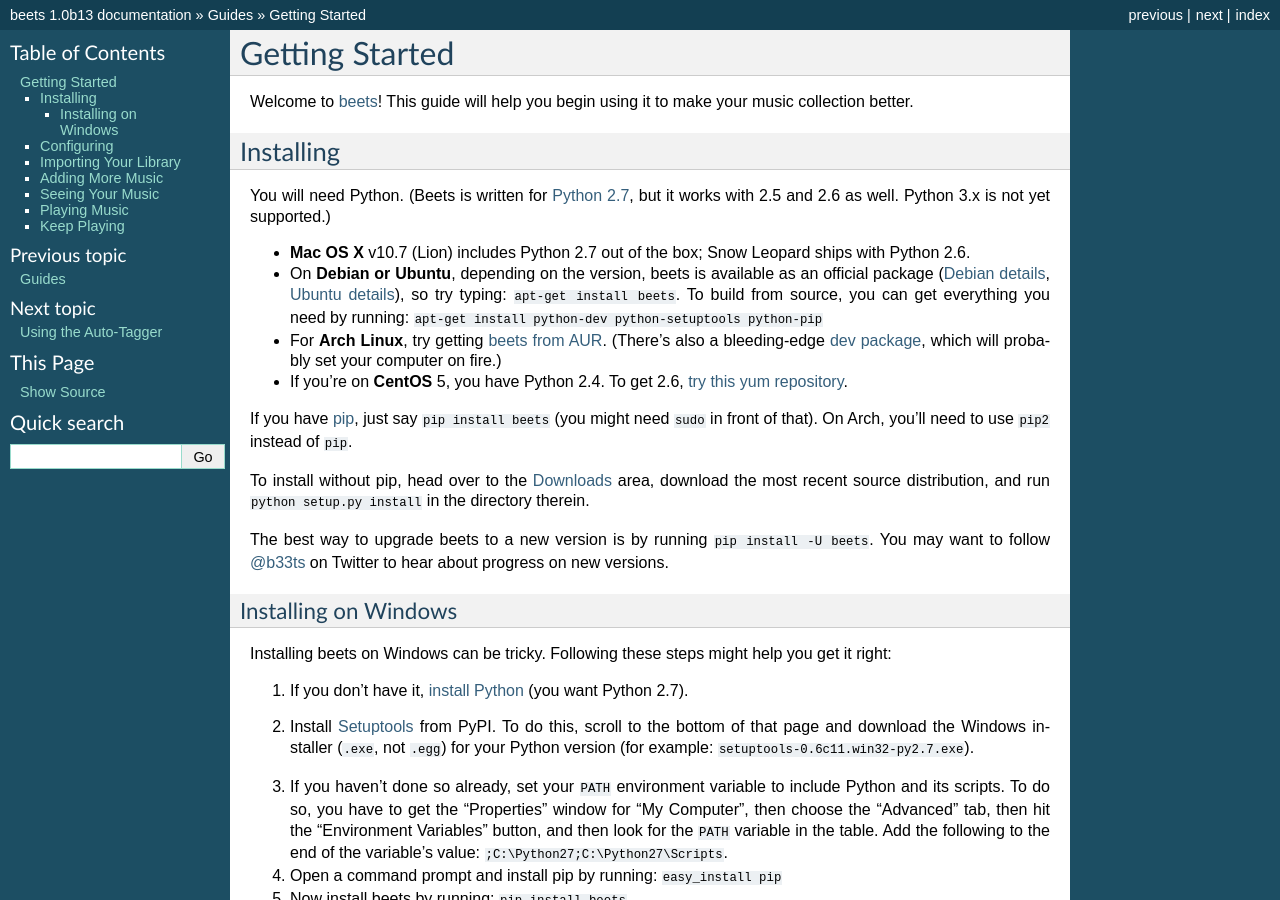
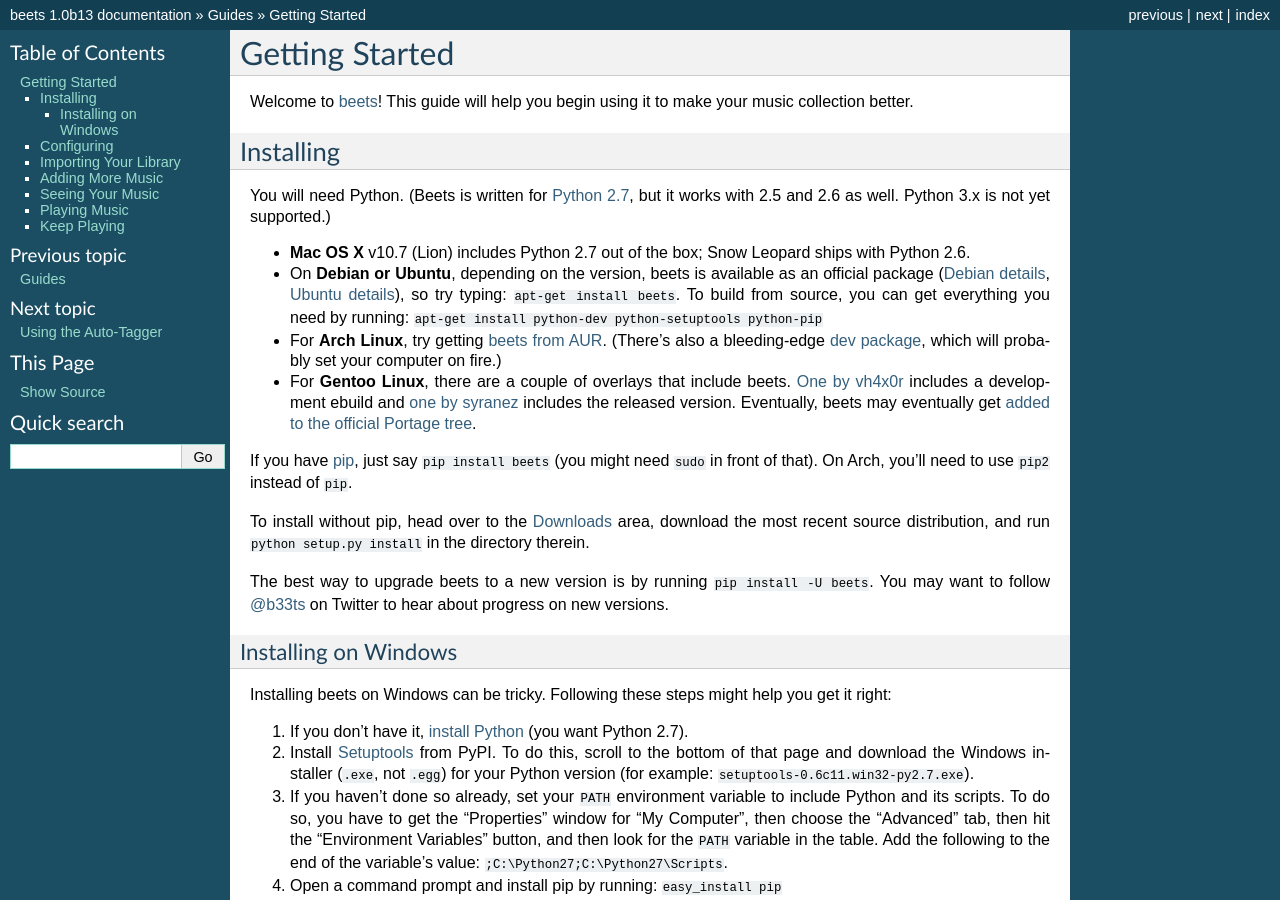
Before and after one commit to google-code-export/beets, a Sphinx documentation site: the page built from docs/guides/main.rst, in a window 1280 px wide and 900 px high. Built offline with Sphinx 7.4.7, drawn with Linux system fonts in a browser that asks for light colours.

Commit message:
links to Gentoo overlays

```diff
--- a/docs/guides/main.rst
+++ b/docs/guides/main.rst
@@ -25,15 +25,18 @@
 * For **Arch Linux**, try getting `beets from AUR`_. (There's also a
   bleeding-edge `dev package`_, which will probably set your computer on fire.)
 
-* If you're on **CentOS** 5, you have Python 2.4. To get 2.6,
-  `try this yum repository`_.
+* For **Gentoo Linux**, there are a couple of overlays that include beets. `One
+  by vh4x0r`_ includes a development ebuild and `one by syranez`_ includes the
+  released version. Eventually, beets may eventually get `added to the official
+  Portage tree`_.
 
-.. _try this yum repository:
-    http://chrislea.com/2009/09/09/easy-python-2-6-django-on-centos-5/
 .. _beets from AUR: http://aur.archlinux.org/packages.php?ID=39577
 .. _dev package: http://aur.archlinux.org/packages.php?ID=48617
 .. _Debian details: http://packages.qa.debian.org/b/beets.html
 .. _Ubuntu details: https://launchpad.net/ubuntu/+source/beets
+.. _One by vh4x0r: https://github.com/vh4x0r/apokolips
+.. _one by syranez: https://github.com/syranez/gentoo
+.. _added to the official portage tree: http://www.gentoo.org/doc/en/ebuild-submit.xml
 
 If you have `pip`_, just say ``pip install beets`` (you might need ``sudo`` in
 front of that). On Arch, you'll need to use ``pip2`` instead of ``pip``.
@@ -59,13 +62,9 @@
 
 1. If you don't have it, `install Python`_ (you want Python 2.7).
 
-.. _install Python: http://python.org/download/
-
 2. Install `Setuptools`_ from PyPI. To do this, scroll to the bottom of that
    page and download the Windows installer (``.exe``, not ``.egg``) for your
    Python version (for example: ``setuptools-0.6c11.win32-py2.7.exe``).
-
-.. _Setuptools: http://pypi.python.org/pypi/setuptools
 
 3. If you haven't done so already, set your ``PATH`` environment variable to
    include Python and its scripts. To do so, you have to get the "Properties"
```
Also changed, not shown: other parts of docs/guides/main.rst (+3 -0 lines).
